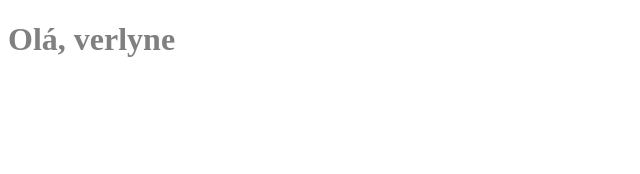
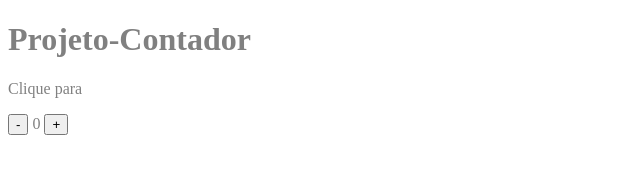
Before and after one commit to TiagoMata/Dio-BootCamp-TQI, a plain HTML site: page Projeto-Contador-Aula-JS/index.html in a window 1280 px wide. Shown: the whole page, without its empty margins (0-640 px from the left). Drawn offline with Linux system fonts and the light colour scheme.

Commit message:
adicionada-a-função-increment-e-decrement-README

```diff
--- a/Projeto-Contador-Aula-JS/assets/JS/scripts.js
+++ b/Projeto-Contador-Aula-JS/assets/JS/scripts.js
@@ -1 +1,12 @@
-console.log ('hello world');
+var currentNumberWrapper = document.getElementById("currentNumber");
+var currentNumber = 0;
+
+function increment(){
+  currentNumber = currentNumber + 1;
+  currentNumberWrapper.innerHTML = currentNumber;
+}
+
+function decrement(){
+  currentNumber = currentNumber - 1;
+  currentNumberWrapper.innerHTML = currentNumber;
+}
--- a/Projeto-Contador-Aula-JS/index.html
+++ b/Projeto-Contador-Aula-JS/index.html
@@ -5,10 +5,17 @@
     <meta http-equiv="X-UA-Compatible" content="IE=edge">
     <meta name="viewport" content="width=device-width, initial-scale=1.0">
     <link rel="stylesheet" href="assets/CSS/styles.css"/>
-    <script src="assets/JS/scripts.js"></script>
-    <title>teste</title>
+
+    <title>Contador.JS</title>
   </head>
   <body>
-    <h1>Olá, verlyne</h1>
+    <h1>Projeto-Contador</h1>
+    <p>Clique para </p>
+    <div id="counter">
+      <button name="subtrair" onclick="decrement()">-</button>
+      <span id="currentNumber">0</span>
+      <button name="adicionar" onclick="increment()">+</button>
+    </div>
+    <script src="assets/JS/scripts.js"></script>
   </body>
 </html>
```
Also changed, not shown: Projeto-Contador-Aula-JS/README.md.txt (added).
